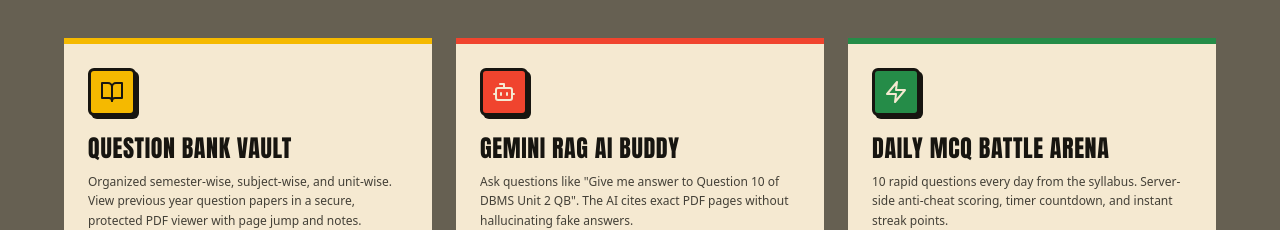
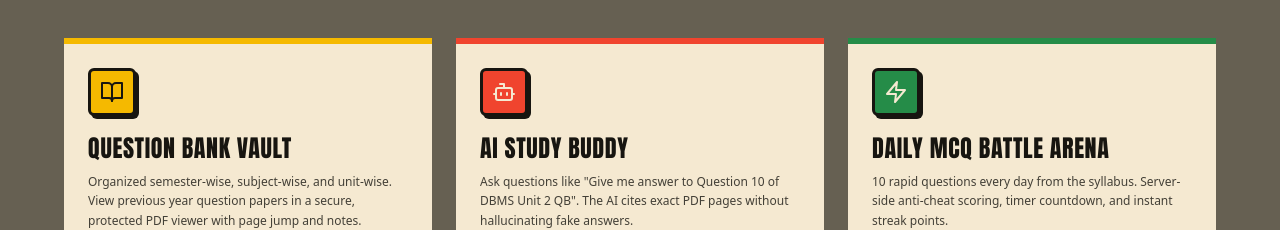
Before and after one commit to AtharvaBhoite69/topperbatchh, a React (Vite) app in the folder client/: page / in a window 1280 px wide. Shown: the part 1300-1530 px from the top of the page. Built offline with nearby package versions, Linux system fonts and the light colour scheme; no server answers.

Commit message:
Change 'Gemini RAG AI Buddy' label to 'AI Study Buddy'

```diff
--- a/client/src/pages/Landing.jsx
+++ b/client/src/pages/Landing.jsx
@@ -123,7 +123,7 @@ export const Landing = () => {
                 <Bot className="w-6 h-6 text-cream" />
               </div>
               <h3 className="font-heading text-2xl uppercase tracking-wide mb-2 text-ink">
-                Gemini RAG AI Buddy
+                AI Study Buddy
               </h3>
               <p className="font-sans text-xs text-ink/80 leading-relaxed font-medium">
                 Ask questions like "Give me answer to Question 10 of DBMS Unit 2 QB". The AI cites exact PDF pages without hallucinating fake answers.
--- a/client/src/pages/MockTests.jsx
+++ b/client/src/pages/MockTests.jsx
@@ -28,7 +28,7 @@ export const MockTests = () => {
           <div className="font-bold text-ink mb-1">AVAILABLE NOW:</div>
           <div>• Daily 10-Question MCQ Battles</div>
           <div>• Unit-wise Previous Year Question Banks</div>
-          <div>• AI Gemini Question & Answer Solver</div>
+          <div>• AI Question & Answer Solver</div>
         </div>
 
         <div className="flex flex-wrap items-center justify-center gap-3">
```
